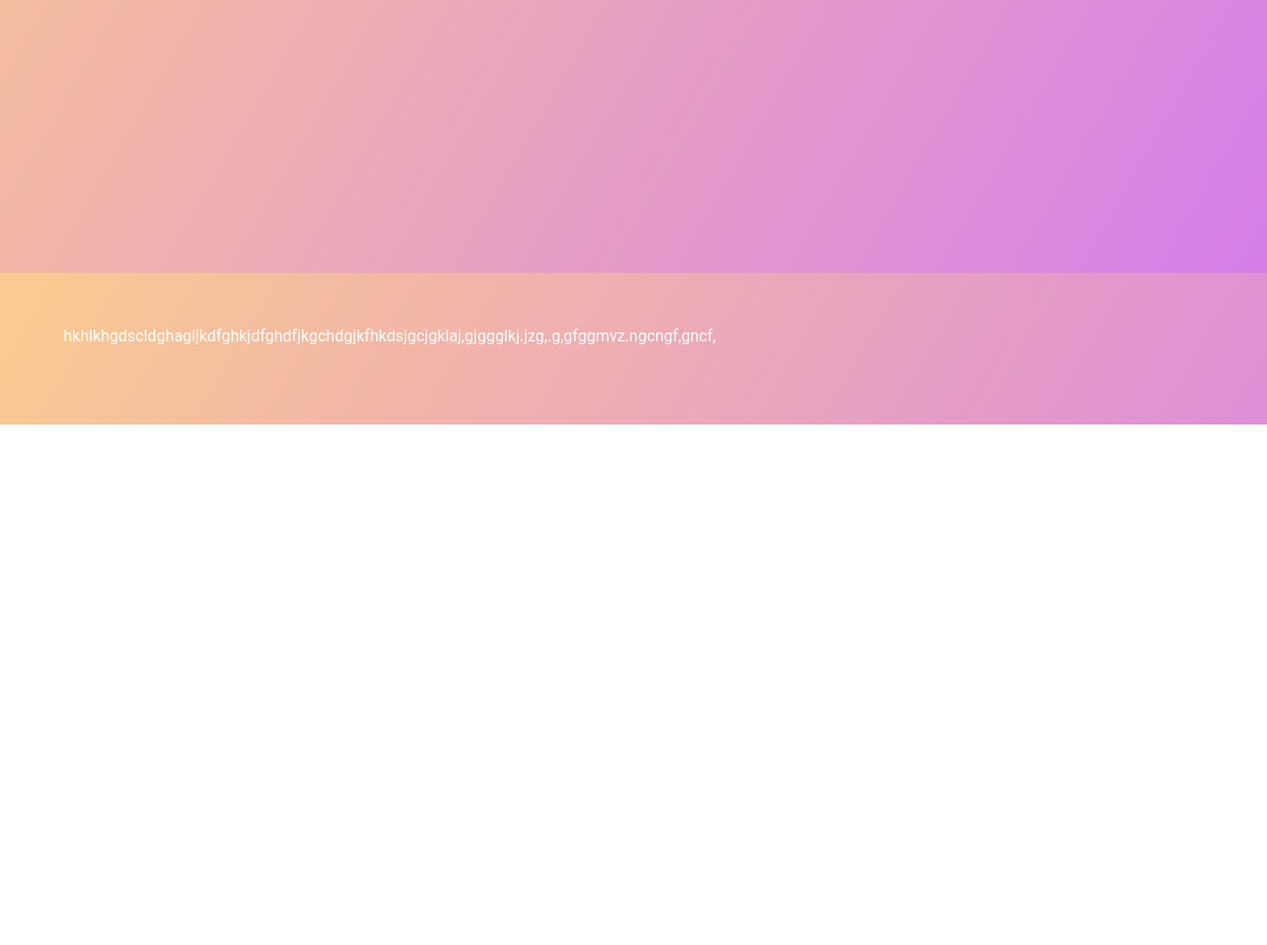
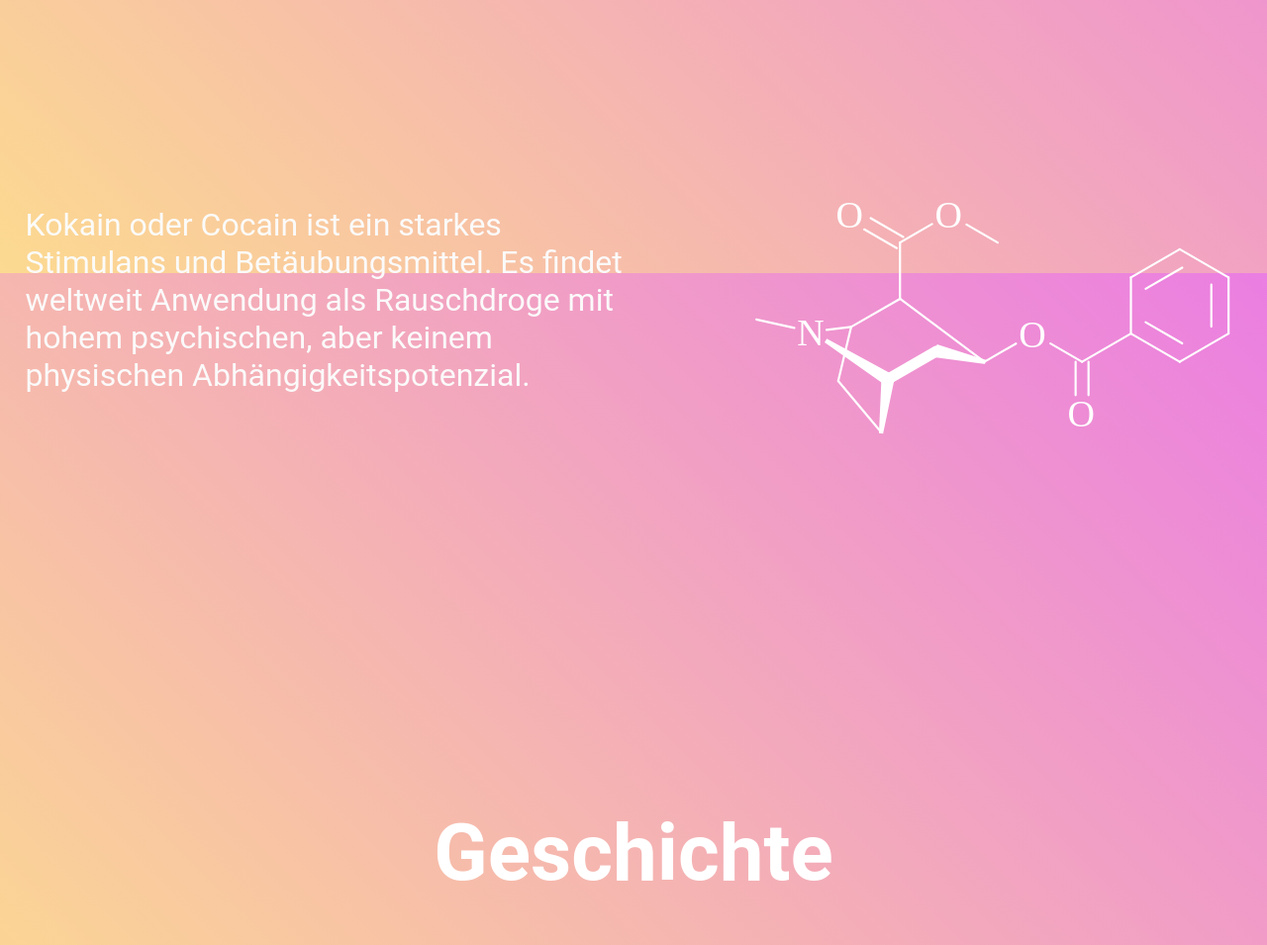
Before and after one commit to michbogos/school-project, a plain HTML site: page index.html in a window 1280 px wide. Shown: the part 524-1479 px from the top of the page at 99% size. Before the commit the page ends 953 px from the top, so only its background shows below. Drawn offline with Linux system fonts and the light colour scheme; a web font is replaced by a local one.

Commit message:
add images and content

```diff
--- a/index.css
+++ b/index.css
@@ -1,5 +1,10 @@
+@keyframes Animation {
+    0%{background-position:10% 0%}
+    50%{background-position:91% 100%}
+    100%{background-position:10% 0%}
+}
+
 :root{
-    margin:0;
     scrollbar-width: none;
 }
 
@@ -13,22 +18,42 @@ html {
 
 body{
     height:100%;
-    margin:0;
-    background-image: linear-gradient(120deg, #fccb90 0%, #d57eeb 100%);
+    padding:2vw;
+    background-image: linear-gradient(45deg, #fcda90 0%, #eb7ee2 100%);
     height: 100%;
+    background-size: 200%, 200%;
     margin: 0;
     background-repeat: no-repeat;
     background-attachment: fixed;
     font-family: 'Roboto', sans-serif;
     color:#ffffff;
+    animation: Animation 5s ease infinite;
 
 }
+
+
 
 h1{
     font-family: 'Roboto', sans-serif;
     color:#ffffff;
     font-size: 10rem;
     margin:0;
+    position:relative;
+    top:-100%;
+}
+
+h2{
+    font-family: 'Roboto', sans-serif;
+    color:#ffffff;
+    font-size: 5rem;
+    margin:0;
+    text-align: center;
+    padding-top:30%;
+    padding-bottom: 5%;
+}
+
+.molecule-image{
+    filter:  brightness(0) invert(1);
 }
 
 .spacer{
@@ -36,7 +61,14 @@ h1{
 }
 
 .text-section{
-    padding:5%;
-    width:10%;
-    height: fit-content;
+    position:auto;
+    width:35ch;
+    color:#00000000;
+    font-size: xx-large;
 }
+
+.flex{
+    display:flex;
+    flex-direction: row;
+    justify-content: space-between;
+}
--- a/index.html
+++ b/index.html
@@ -11,15 +11,63 @@
     <script src="anime.min.js"></script>
 </head>
 <body>
-        <h1>Kokain <br/> <h1>-Eine Anleitung</h1></h1>
+        <h1 class="main-heading">Kokain <br/> <h1 class = "main-heading">-Eine Anleitung</h1></h1>
+        <p class = "text-section" style="padding-bottom: 20vh;">- Von Carl Marcus Prechtler und Bogosta Michael</p>
 
-        <div class = "spacer"></div>
+        <div class = "flex">
+            <p class = "text-section">
+                Kokain oder Cocain  ist ein starkes Stimulans und Betäubungsmittel. Es findet weltweit Anwendung als Rauschdroge mit hohem psychischen, aber keinem physischen Abhängigkeitspotenzial.
+            </p>
+            <img class = "molecule-image" src="assets/cocaine.svg" width="500"/>
+        </div>
 
-        <div class = "text-section">
-            <p>hkhlkhgdscldghagljkdfghkjdfghdfjkgchdgjkfhkdsjgcjgklaj,gjggglkj.jzg,.g,gfggmvz.ngcngf,gncf,</p>
+        <h2>Geschichte</h2>
+
+        <div class = "flex text-section">
+                <ul>
+                    <li>Die ersten Cocasträucher kamen 1750 aus Südamerika nach Europa.</li>
+                </ul>
+                <ul>
+                    <li>Ab 1879 wurde Kokain verwendet, um Morphinabhängigkeit zu behandeln.</li>
+                </ul>
+        </div>
+
+        <h2>Vorkommen und Gewinnung</h2>
+
+        <div class = "flex">
+            <p class = "text-section">Die Cocapflanze als Quelle des Kokains wird in Südamerika (Bolivien, Peru und Kolumbien) in einer Höhe zwischen 600 und 1000 m angebaut.
+                Zur Kokaingewinnung unter Laborbedingungen werden die Blätter des Cocastrauchs zerkleinert und eingeweicht. Die Alkaloide werden mit Lösungsmitteln extrahiert und der Auszug verseift (Esterspaltung).
+            </p>
+            <img src="./assets/koka1.jpg" height=300/>
         </div>
 </body>
-    <script>
 
-    </script>
+<script type = "text/javascript">
+    let timeline = anime.timeline({
+        easing:"easeOutExpo",
+        duration:2000,
+    })
+
+    timeline.add({
+        targets:".main-heading",
+        top:"0%",
+        duration:2000,
+      });
+
+    timeline.add({
+        targets:".text-section",
+        color:"#FFF",
+        delay:anime.stagger(2000)
+    });
+
+    timeline.add({
+        targets:".molecule-image line",
+        strokeDashoffset: [anime.setDashoffset, 0],
+        easing: 'easeInOutSine',
+        duration: 1500,
+        direction: 'alternate',
+        loop: true
+    })
+    console.log("done")
+</script>
 </html>
```
Also changed, not shown: assets/cocaine.svg (added), assets/heading.svg (added), assets/history1.jpg (added), assets/koka1.jpg (added).
